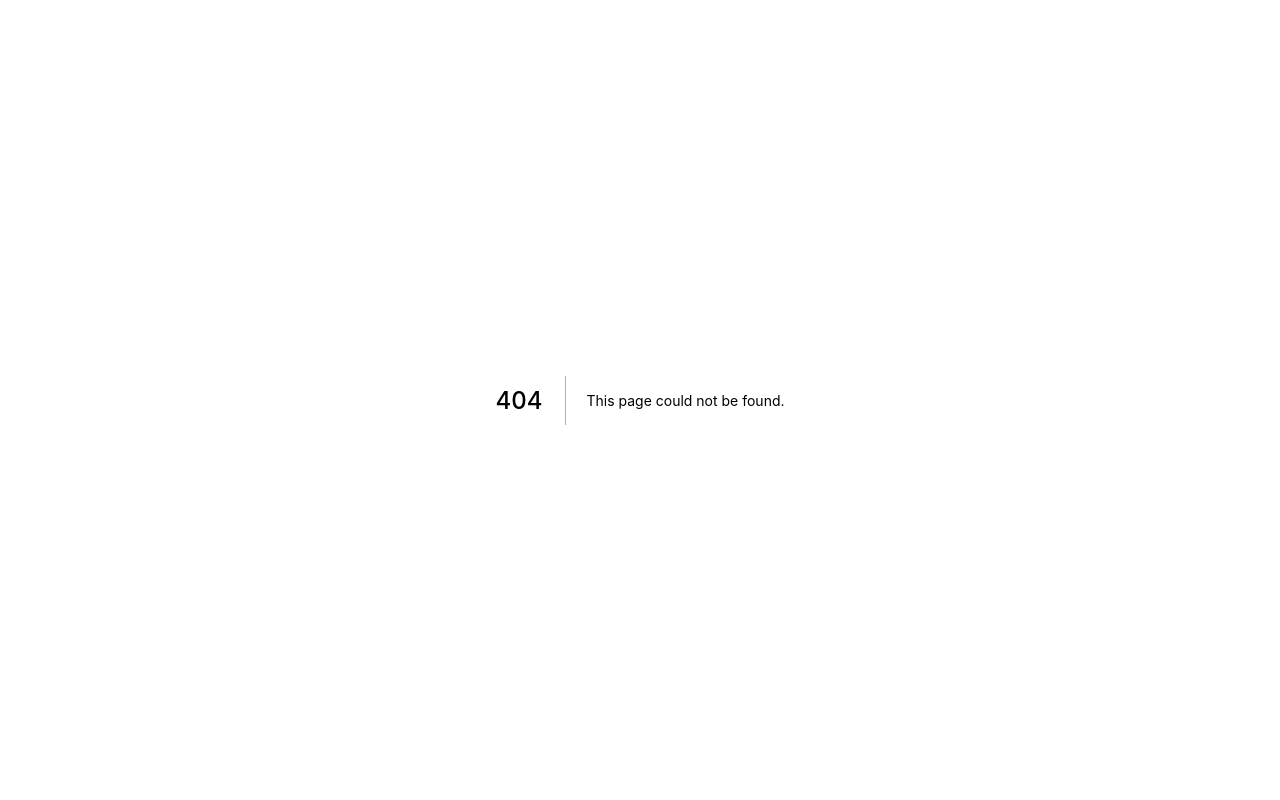
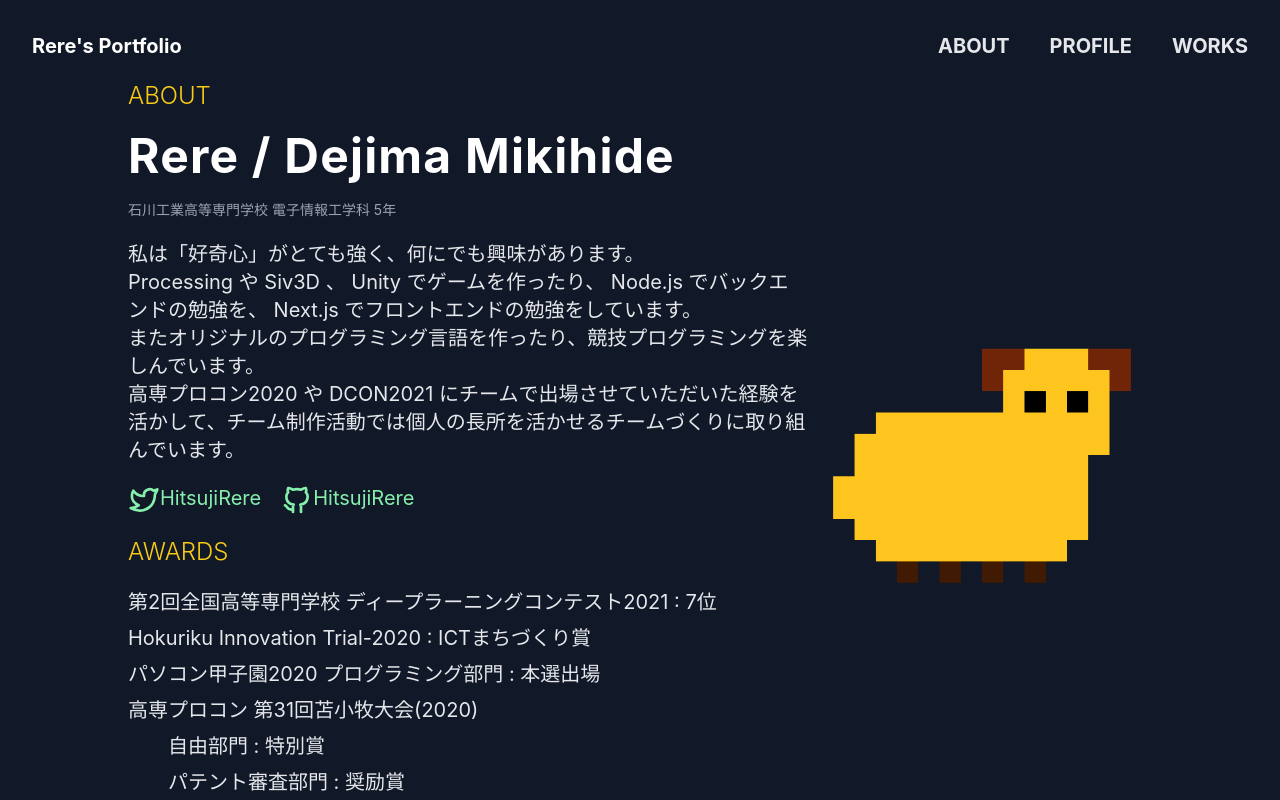
Before and after one commit to HitsujiRere/hitsujirere.github.io, a Next.js app: page /about in a window 1280 px wide. Before the commit this address had no page. Shown: the top 800 px of the page. Built offline with nearby package versions, Linux system fonts and the light colour scheme.

Commit message:
Add /works/learn-processing and /about

```diff
--- a/components/About.tsx
+++ b/components/About.tsx
@@ -1,6 +1,6 @@
 import Link from 'next/link';
 
-const About = () => {
+const About = (props: {allAbout: boolean}) => {
   return (
     <div id="about" className="px-4 py-20 bg-gray-900 md:hover:bg-gray-800 duration-500">
       <div className="mx-auto max-w-screen-lg space-y-5">
@@ -33,12 +33,38 @@ const About = () => {
                 </Link>
               </div>
             </div>
+            {props.allAbout && (
+              <>
+                <div className="space-y-5">
+                  <h3 className="text-2xl font-light text-yellow-400">AWARDS</h3>
+                  <div className="text-xl text-gray-200 space-y-2">
+                    <p>第2回全国高等専門学校 ディープラーニングコンテスト2021 : 7位</p>
+                    <p>Hokuriku Innovation Trial-2020 : ICTまちづくり賞</p>
+                    <p>パソコン甲子園2020 プログラミング部門 : 本選出場</p>
+                    <p>高専プロコン 第31回苫小牧大会(2020)</p>
+                    <p className="pl-10">自由部門 : 特別賞</p>
+                    <p className="pl-10">パテント審査部門 : 奨励賞</p>
+                  </div>
+                </div>
+              </>
+            )}
           </div>
           <div
             className="w-1/3 hidden md:flex bg-contain bg-no-repeat bg-center"
             style={{backgroundImage: 'url(/img/myself.png)'}}
           ></div>
         </div>
+        {!props.allAbout && (
+          <div className="flex justify-center">
+            <Link href="/about">
+              <a className="px-4 py-2 rounded-xl border-2 border-gray-200">
+                <div className="text-2xl text-gray-200 select-none">
+                  MORE
+                </div>
+              </a>
+            </Link>
+          </div>
+        )}
       </div>
     </div>
   );
--- a/components/Header.tsx
+++ b/components/Header.tsx
@@ -1,4 +1,5 @@
 import { ReactNode, useEffect, useState } from 'react';
+import Link from 'next/link';
 
 const HeaderLink = (props: {to: string, children: ReactNode}) => {
   const [target, setTarget] = useState<HTMLElement | null>();
@@ -8,11 +9,8 @@ const HeaderLink = (props: {to: string, children: ReactNode}) => {
   }, [props.to, target]);
 
   return (
-    // <Link href={`/${props.to}`}>
-    //   <a>{props.children}</a>
-    // </Link>
+    <Link href={`/#${props.to}`}>
       <a
-      href={`/#${props.to}`}
         className="cursor-pointer"
         onClick={(e) => {
           if (target) {
@@ -45,6 +43,7 @@ const HeaderLink = (props: {to: string, children: ReactNode}) => {
       >
         {props.children}
       </a>
+    </Link>
   );
 };
 
--- a/components/WorkPage.tsx
+++ b/components/WorkPage.tsx
@@ -4,8 +4,8 @@ const WorkPage = (props: {
     name: string,
     explains: string[],
     charge?: string,
-    languages: string,
-    frameworks: string,
+    languages?: string,
+    frameworks?: string,
     feelings?: string[],
     linkWork?: string,
     linkGitHub?: string,
@@ -34,13 +34,15 @@ const WorkPage = (props: {
               </div>
             </div>
           )}
-          <div className="space-y-4">
-            <h2 className="text-2xl font-light text-yellow-400">Language and Frameworks</h2>
-            <div>
-              <p className="text-2xl text-white">{props.languages}</p>
-              <p className="text-2xl text-white">{props.frameworks}</p>
+          {(props.languages || props.frameworks) && (
+            <div className="space-y-4">
+              <h2 className="text-2xl font-light text-yellow-400">Language and Frameworks</h2>
+              <div>
+                {props.languages && <p className="text-2xl text-white">{props.languages}</p>}
+                {props.frameworks && <p className="text-2xl text-white">{props.frameworks}</p>}
+              </div>
             </div>
-          </div>
+          )}
           {props.feelings && (
             <div className="space-y-4">
               <h2 className="text-2xl font-light text-yellow-400">Feelings</h2>
--- a/components/Works.tsx
+++ b/components/Works.tsx
@@ -19,7 +19,7 @@ const WorkBoxImage = (props: { href: string, image: string, size: string, positi
 const WorkBoxText = (props: { href: string, children?: ReactNode } ) => {
   return (
     <Link href={props.href}>
-      <a className="h-60 p-4 rounded-xl bg-gray-300 flex items-center">
+      <a className="h-60 p-4 rounded-xl bg-gray-100 flex items-center">
         <div className="w-full text-center space-y-5 select-none">
           {props.children}
         </div>
@@ -38,7 +38,7 @@ const Works = (props: {allWorks: boolean}) => {
           <WorkBoxImage href="/works/logic-connect-block" image="/img/LogicConnectBlock/cover.jpg" size="object-cover" position="object-center" />
           <WorkBoxImage href="/works/oshaberu" image="/img/oshaberu/logo.png" size="object-contain" position="object-center" />
           <WorkBoxImage href="/works/twattaa" image="/img/twattaa/1.png" size="object-cover" position="object-top" />
-          <WorkBoxImage href="/works/LearnProcessing" image="/img/LearnProcessing.png" size="object-cover" position="object-top" />
+          <WorkBoxImage href="/works/learn-processing" image="/img/LearnProcessing.png" size="object-cover" position="object-top object-left" />
           {props.allWorks ? (
             <>
               <WorkBoxText href="/">
@@ -52,11 +52,11 @@ const Works = (props: {allWorks: boolean}) => {
               <WorkBoxImage href="/" image="/img/yudetamago2.png" size="object-cover" position="object-top" />
             </>
           ) : (
-            <>
-              <WorkBoxText href="/works">
-                <p className="text-5xl text-black">And more..</p>
-              </WorkBoxText>
-            </>
+            <Link href="/works">
+              <a className="h-60 p-4 rounded-xl border-2 border-gray-300 flex items-center justify-center">
+                <p className="text-3xl text-gray-300 select-none">MORE</p>
+              </a>
+            </Link>
           )}
         </div>
       </div>
--- /dev/null
+++ b/pages/about.tsx
@@ -0,0 +1,27 @@
+import type { NextPage } from 'next';
+import Head from 'next/head';
+import Header from '../components/Header';
+import About from '../components/About';
+import Footer from '../components/Footer';
+
+const Home: NextPage = () => {
+  return (
+    <div>
+      <Head>
+        <title>Rere{'\''}s Portfolio - About</title>
+        <meta name="description" content="Rere's Portfolio - About" />
+        <link rel="icon" href="/favicon.ico" />
+      </Head>
+
+      <Header />
+
+      <main>
+        <About allAbout={true} />
+      </main>
+
+      <Footer />
+    </div>
+  );
+};
+
+export default Home;
--- a/pages/index.tsx
+++ b/pages/index.tsx
@@ -21,7 +21,7 @@ const Home: NextPage = () => {
       <main>
         <Start />
 
-        <About />
+        <About allAbout={false} />
 
         <Profile />
 
--- /dev/null
+++ b/pages/works/learn-processing.tsx
@@ -0,0 +1,34 @@
+import type { NextPage } from 'next';
+import Head from 'next/head';
+import Header from '../../components/Header';
+import WorkPage from '../../components/WorkPage';
+
+const Home: NextPage = () => {
+  return (
+    <div>
+      <Head>
+        <title>Rere{'\''}s Portfolio - Learn Processing more</title>
+        <meta name="description" content="Rere's Portfolio - Learn Processing more" />
+        <link rel="icon" href="/favicon.ico" />
+      </Head>
+
+      <Header />
+
+      <main>
+        <WorkPage
+          name="Learn Processing more"
+          explains={[
+            '部内用のより発展的なProcessingの解説',
+            '配列, リスト, クラスについて説明',
+          ]}
+          linkWork="https://github.com/HitsujiRere/LearnProcessing#readme"
+          images={[
+            '/img/LearnProcessing.png'
+          ]}
+        />
+      </main>
+    </div>
+  );
+};
+
+export default Home;
```
Lines whose indentation alone changed are shown as unchanged.
